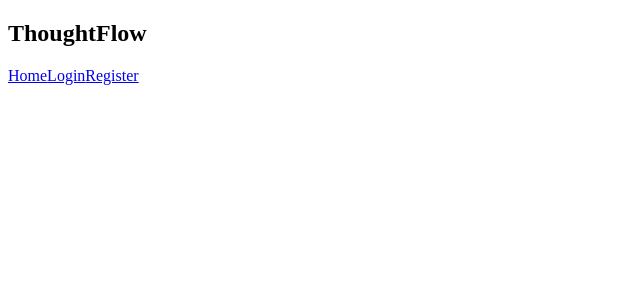
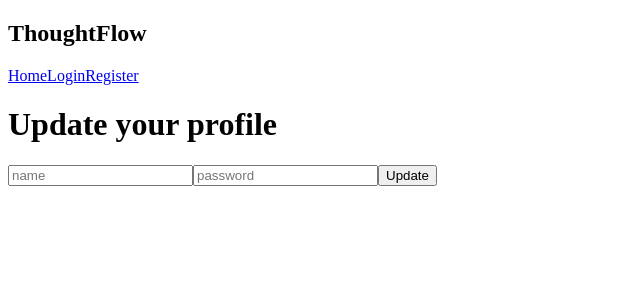
Before and after one commit to goyalh4164/ThoughtFlow-Frontend, a React (Vite) app: page /updateProfile in a window 1280 px wide. Shown: the top 300 px of the page, without its empty margins (0-640 px from the left). Built offline with nearby package versions, Linux system fonts and the light colour scheme.

Commit message:
working on update profile page

```diff
--- a/src/App.jsx
+++ b/src/App.jsx
@@ -5,6 +5,7 @@ import Login from "./pages/Login";
 import Register from "./pages/Register";
 import { Toaster } from "react-hot-toast";
 import Account from "./pages/Account";
+import UpdateProfile from "./pages/UpdateProfile";
 
 function App() {
   return (
@@ -15,6 +16,7 @@ function App() {
         <Route path="/login" element={<Login/>} />
         <Route path="/register" element={<Register/>} />
         <Route path="/account" element={<Account/>}/>
+        <Route path="/updateProfile" element={<UpdateProfile/>}/>
       </Routes>
       <Toaster/>
     </Router>
--- a/src/pages/Account.jsx
+++ b/src/pages/Account.jsx
@@ -2,6 +2,7 @@ import React, { useContext, useEffect, useState } from 'react';
 import { Context, server } from '../main';
 import axios from 'axios';
 import Loader from '../components/Loader';
+import { Link } from 'react-router-dom';
 
 const Account = () => {
   const { isAuthenticated ,loading ,setLoading} = useContext(Context);
@@ -35,7 +36,7 @@ const Account = () => {
   return <div>
   My Account
   {
-    loading ? <Loader/> : <div>{username} and {email}</div>
+    loading ? <Loader/> : <div> <div>{username} and {email} </div> <div><Link to="/updateProfile">Update Profile</Link><button>Delete Profile</button></div></div>
   }
   </div>;
 };
--- /dev/null
+++ b/src/pages/UpdateProfile.jsx
@@ -0,0 +1,81 @@
+import React, { useContext, useEffect, useState } from "react";
+import { Context } from "../main";
+import Loader from "../components/Loader";
+
+const UpdateProfile = () => {
+  const { isAuthenticated, loading, setLoading } = useContext(Context);
+  const [username, setUsername] = useState("");
+  const [password, setPassword] = useState("");
+  const updateHandler =async (e) => {
+    e.preventDefault(); // to prevent refreshing of the pafe
+    try{
+      console.log(username,password)
+    // const {data} =await axios.post(`${server}/users/register`,{
+    //   username,email,password
+    // },{
+    //   headers:{
+    //     "Content-Type":"application/json"
+    //   },
+    //   withCredentials:true,
+    // });
+    // toast.success(data.message);
+    // setIsAuthenticated(true);
+  }
+  catch(error){
+    toast.error("Some error")
+    console.log(error)
+    setIsAuthenticated(false);
+    }
+  };
+  useEffect(() => {
+    const fetchData = async () => {
+      try {
+        if (isAuthenticated) {
+          setLoading(true);
+          const response = await axios.get(`${server}/users/profile`, {
+            withCredentials: true,
+          });
+          setUsername(response.data.username);
+          // Process the response data
+          setLoading(false);
+        } else {
+          // Handle unauthenticated user
+          console.log("User is not authenticated");
+        }
+      } catch (error) {
+        // Handle error
+        console.log("Error:", error);
+      }
+    };
+
+    fetchData();
+  }, [isAuthenticated]); // Run the effect whenever the isAuthenticated value changes
+  return (
+    <div>
+      <h1>Update your profile</h1>
+      {loading ? <Loader/> :
+
+        <form onSubmit={updateHandler}>
+          <input
+            value={username}
+            onChange={(e) => setUsername(e.target.value)}
+            type="text"
+            placeholder="name"
+            required
+          />
+          <input
+            value={password}
+            onChange={(e) => setPassword(e.target.value)}
+            type="password"
+            placeholder="password"
+            required
+          />
+          <button type="submit">Update</button>
+        </form>
+
+      }
+    </div>
+  );
+};
+
+export default UpdateProfile;
```
